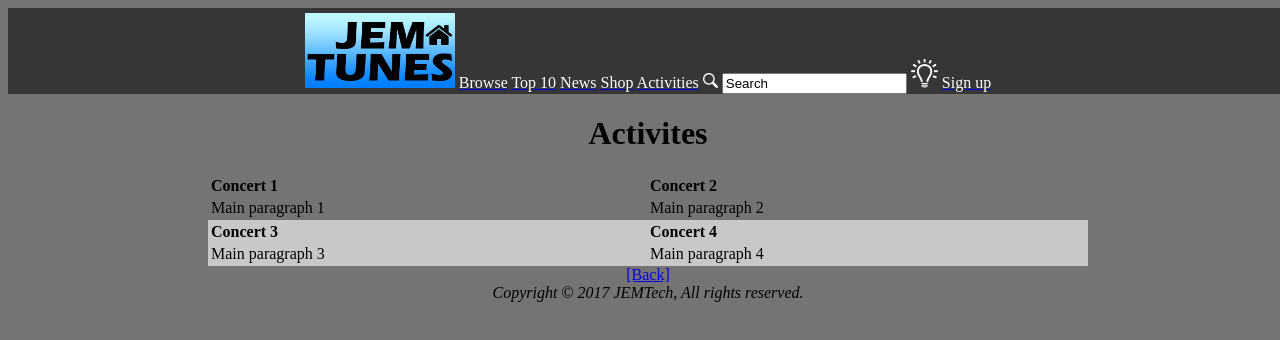
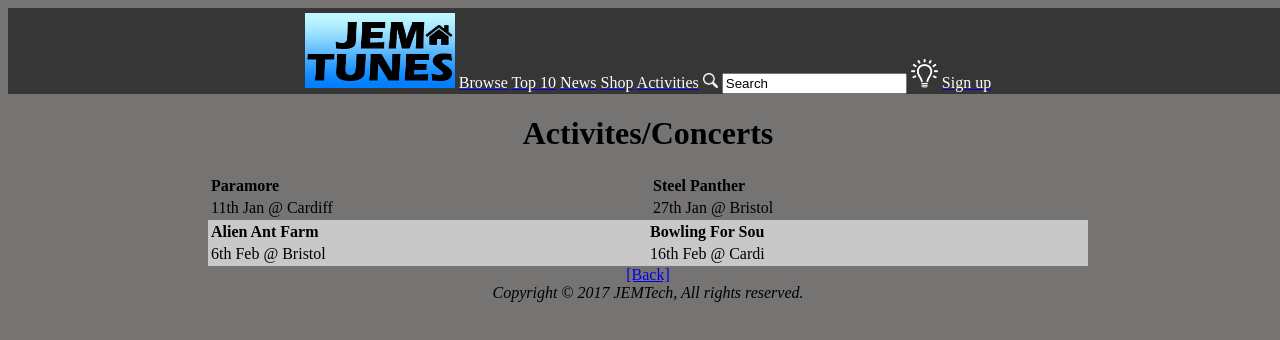
Before and after one commit to josheey3/JEMTunes-HTML, a plain HTML site: page activities.html in a window 1280 px wide. Drawn offline with Linux system fonts and the light colour scheme.

Commit message:
JEMTunes V2.1.3
+ Added concerts

```diff
--- a/activities.html
+++ b/activities.html
@@ -17,26 +17,26 @@
 		</div>
 	</head>
 	<body style="text-align:center;background-color:#767373;width:100%">
-		<h1></u>Activites</u></h1>
+		<h1></u>Activites/Concerts</u></h1>
 		<div style="text-align:center;padding-left:200px;padding-right:200px">
 			<table style="width:100%;text-align:left;background-color:#767373">
 				<tr style="text-align:left;padding-left:20px">
-					<th><b>Concert 1</b></th>
-					<th><b>Concert 2</b></th>
+					<th><b>Paramore</b></th>
+					<th><b>Steel Panther</b></th>
 				</tr>
 				<tr>
-					<td>Main paragraph 1</td>
-					<td>Main paragraph 2
+					<td>11th Jan @ Cardiff</td>
+					<td>27th Jan @ Bristol</td>
 				</tr>
 			</table>
 			<table  style="width:100%;text-align:left;background-color:#c8c8c8">
 				<tr style="text-align:left;padding-left:20px">
-				<th><b>Concert 3</b></th>
-				<th><b>Concert 4</b></th>
+					<th><b>Alien Ant Farm</b></th>
+					<th><b>Bowling For Sou</b></th>
 				</tr>
 				<tr>
-				<td>Main paragraph 3</td>
-				<td>Main paragraph 4</td>
+					<td>6th Feb @ Bristol</td>
+					<td>16th Feb @ Cardi</td>
 				</tr>
 			</table>
 			<a href="index.html">[Back]</a>
```
Also changed, not shown: news.html (+1 -1 lines). Lines whose indentation alone changed are shown as unchanged.
